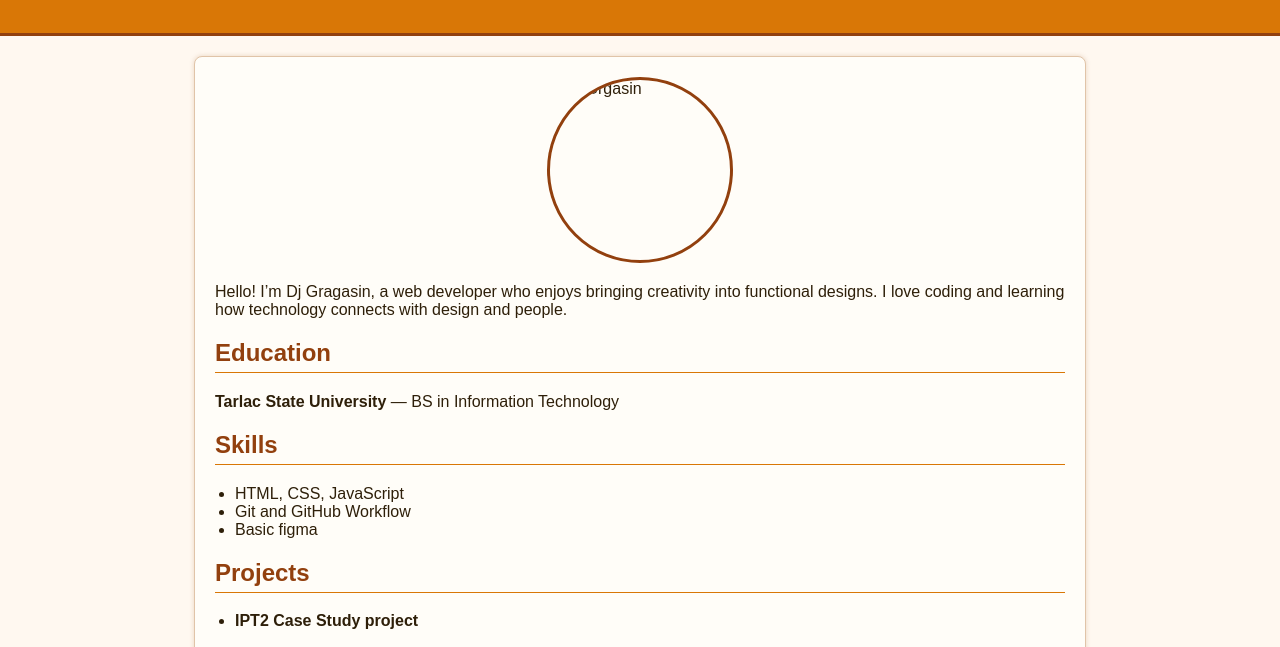
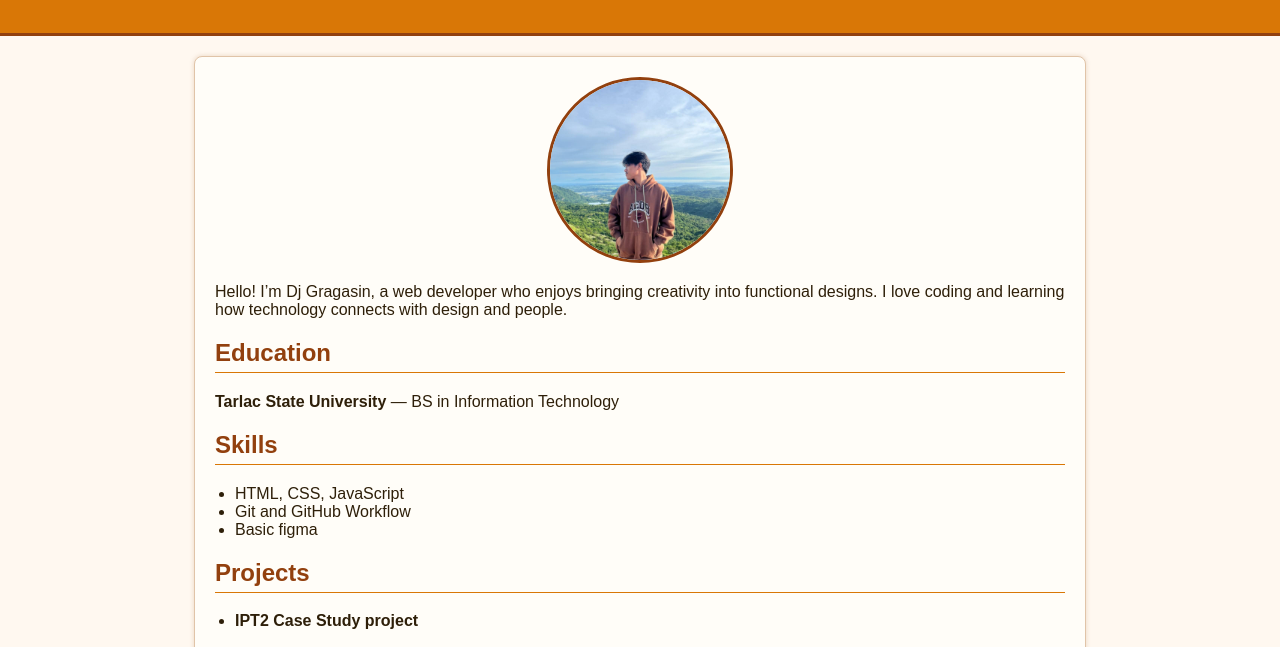
Before and after one commit to Dj-Gragasin/IPT2-CaseStudy, a plain HTML site: page members/dj.html in a window 1280 px wide. Shown: the part 79-726 px from the top of the page. Drawn offline with Linux system fonts and the light colour scheme.

Commit message:
forgot to edit href

```diff
--- a/members/dj.html
+++ b/members/dj.html
@@ -14,7 +14,7 @@
 
   <main>
     <section class="intro">
-      <img src="../images/dj.jpg.jpg" alt="Dj Grgasin" class="profile-pic">
+      <img src="../images/dj.jpg" alt="Dj Grgasin" class="profile-pic">
       <p>Hello! I’m Dj Gragasin, a web developer who enjoys bringing creativity into functional designs. I love coding and learning how technology connects with design and people.</p>
     </section>
 
```
